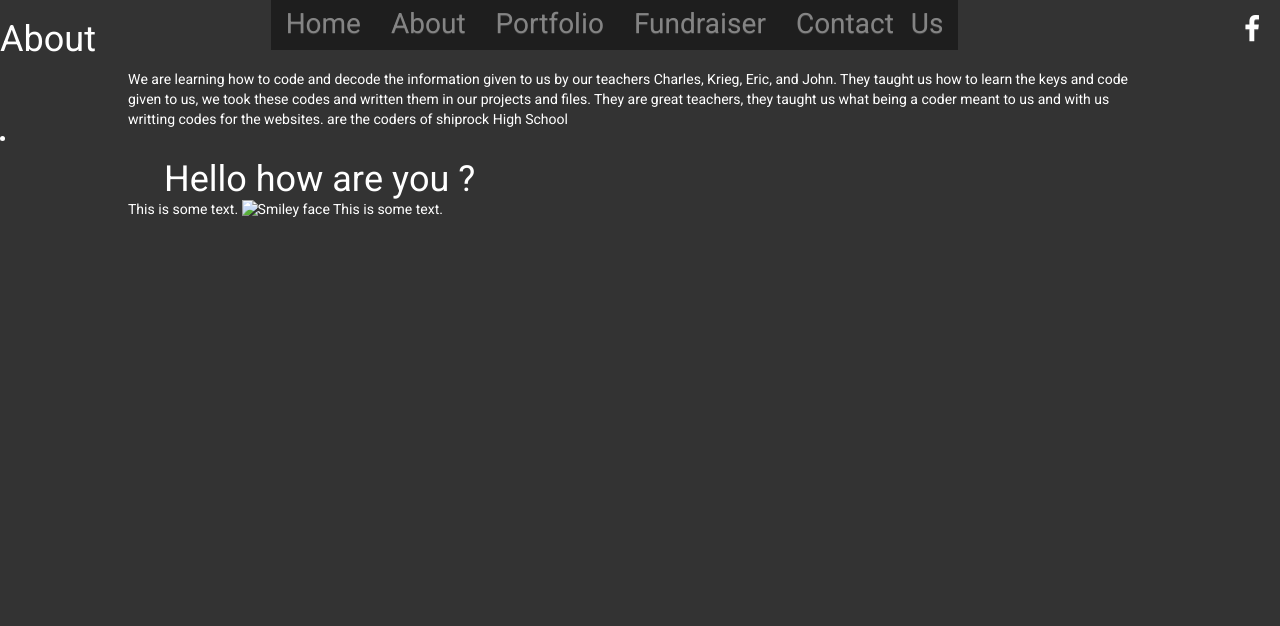
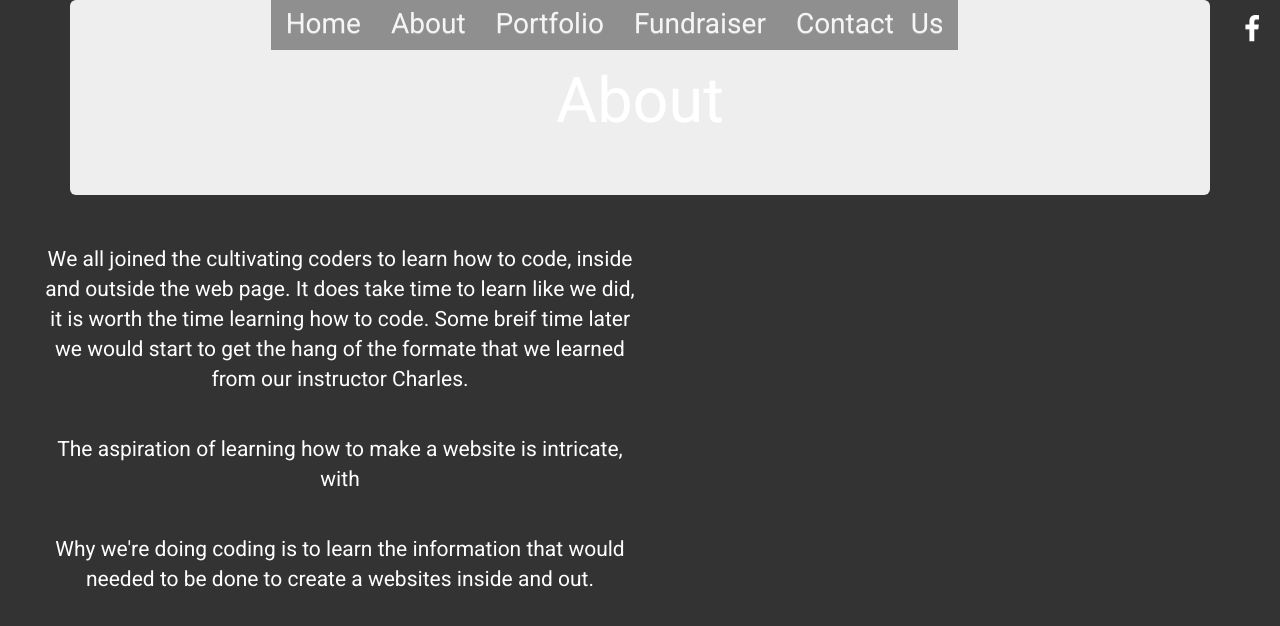
Before and after one commit to chieftaincoders/chieftainwebsite, a PHP site: page /about.php in a window 1280 px wide. Shown: the top 626 px of the page. Run offline with PHP 8.4, Linux system fonts and the light colour scheme; some libraries are stand-ins or nearby versions.

Commit message:
Merge remote-tracking branch 'origin/master'
# Conflicts:
#	index.php

```diff
--- a/about.php
+++ b/about.php
@@ -2,7 +2,7 @@
 <html lang="en">
 <head>
 
-    <?php require_once("lib/head-utils.php");?>
+    <?php require_once("lib/head-utils2.php");?>
 
 </head>
 <body>
@@ -11,31 +11,31 @@
     <?php require_once("navbar.php");?>
 </div>
 
-<div class="mainImage-1" datasrc="...">
-    <h1>About</h1>
+<div class="container">
+    <div class="jumbotron">
+        <h1 class="letters">
+            About
+        </h1>
+    </div>
 </div>
 
 <div class="divide">
-    <p> We are learning how to code and decode the information given to us by our teachers Charles,
-        Krieg, Eric, and John. They taught us how to learn the keys and code given to us, we took these
-        codes and written them in our projects and files. They are great teachers, they taught us what being a coder
-        meant to us and with us writting codes for the websites. are the coders of shiprock High School
-        <img src=""</p>
+    <p>
+    <br>
+        <ul>We all joined the cultivating coders to learn how to code, inside and outside the web page.
+        It does take time to learn like we did, it is worth the time learning how to code. Some breif
+        time later we would start to get the hang of the formate that we learned from our instructor Charles.
+        </ul>
+    <br>
+        <ul>The aspiration of learning how to make a website is intricate, with
+        </ul>
+    <br>
+        <ul>Why we're doing coding is to learn the information that would needed to be done to create a websites inside and
+        out.
+        </ul>
+
+    </p>
 </div>
-
-<div>
-    <div>
-        <li>
-            <ul>
-                <h1>
-                    <p> Hello how are you ? </p>
-                </h1>
-            </ul>
-        </li>
-    </div>
-</div>
-
-<p>This is some text. <img src="" alt="Smiley face" align="middle"> This is some text.</p>
 
 </body>
 
--- a/fundraiser.php
+++ b/fundraiser.php
@@ -16,6 +16,9 @@
     <p><a class="btn btn-primary btn-large" href="#">Learn More</a></p>
 </div>
 
+<div>
+    <div></div>
+</div>
 </body>
 
 <script src="lib/js/script.js"></script>
--- /dev/null
+++ b/lib/css/style2.css
@@ -0,0 +1,18 @@
+.jumbotron {
+    background-color: #333333;
+}
+
+
+.letters {
+    text-align: center;
+    opacity: 1;
+    bacckground-color: red
+}
+
+.divide {
+    text-align: center;
+    alignment: center;
+    width: 50%;
+    font-size: 1.5em;
+
+}
--- /dev/null
+++ b/lib/head-utils2.php
@@ -0,0 +1,40 @@
+<!--/**-->
+<!-- * Created by PhpStorm.-->
+<!-- * User: cc17-->
+<!-- * Date: 7/27/2016-->
+<!-- * Time: 10:10 AM-->
+<!-- */-->
+
+<title>Chieftain Coders</title>
+
+<script src="http://code.jquery.com/jquery-2.2.4.js"
+        integrity="sha256-iT6Q9iMJYuQiMWNd9lDyBUStIq/8PuOW33aOqmvFpqI="
+        crossorigin="anonymous"></script>
+
+<!-- Latest compiled and minified CSS -->
+<link rel="stylesheet" href="https://maxcdn.bootstrapcdn.com/bootstrap/3.3.6/css/bootstrap.min.css"
+      integrity="sha384-1q8mTJOASx8j1Au+a5WDVnPi2lkFfwwEAa8hDDdjZlpLegxhjVME1fgjWPGmkzs7"
+      crossorigin="anonymous">
+
+<!-- Optional theme -->
+<link rel="stylesheet"
+      href="https://maxcdn.bootstrapcdn.com/bootstrap/3.3.6/css/bootstrap-theme.min.css"
+      integrity="sha384-fLW2N01lMqjakBkx3l/M9EahuwpSfeNvV63J5ezn3uZzapT0u7EYsXMjQV+0En5r"
+      crossorigin="anonymous">
+
+<!-- Latest compiled and minified JavaScript -->
+<script src="https://maxcdn.bootstrapcdn.com/bootstrap/3.3.6/js/bootstrap.min.js"
+        integrity="sha384-0mSbJDEHialfmuBBQP6A4Qrprq5OVfW37PRR3j5ELqxss1yVqOtnepnHVP9aJ7xS"
+        crossorigin="anonymous"></script>
+
+<!-- FONT AWESOME-->
+<link href="https://maxcdn.bootstrapcdn.com/font-awesome/4.6.3/css/font-awesome.min.css"
+      rel="stylesheet"
+      integrity="sha384-T8Gy5hrqNKT+hzMclPo118YTQO6cYprQmhrYwIiQ/3axmI1hQomh7Ud2hPOy8SP1"
+      crossorigin="anonymous">
+
+<link href='https://fonts.googleapis.com/css?family=Permanent+Marker' rel='stylesheet' type='text/css'>
+
+<link href='https://fonts.googleapis.com/css?family=Orbitron' rel='stylesheet' type='text/css'>
+
+<link rel="stylesheet" type="text/css" href="lib/css/style2.css"/>
```
